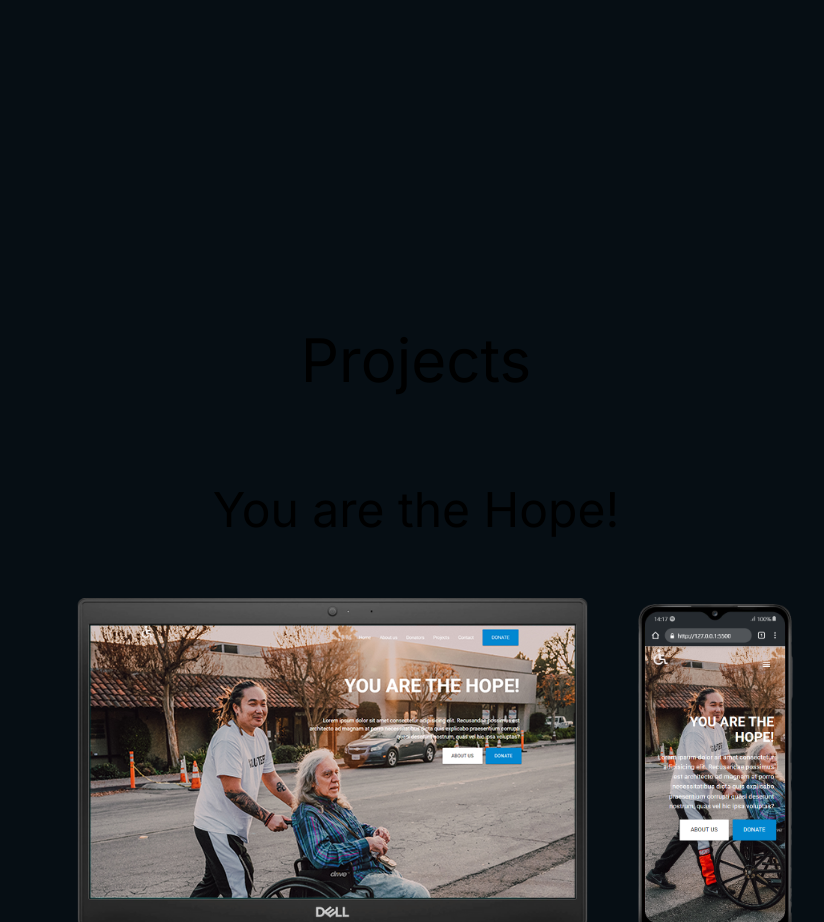
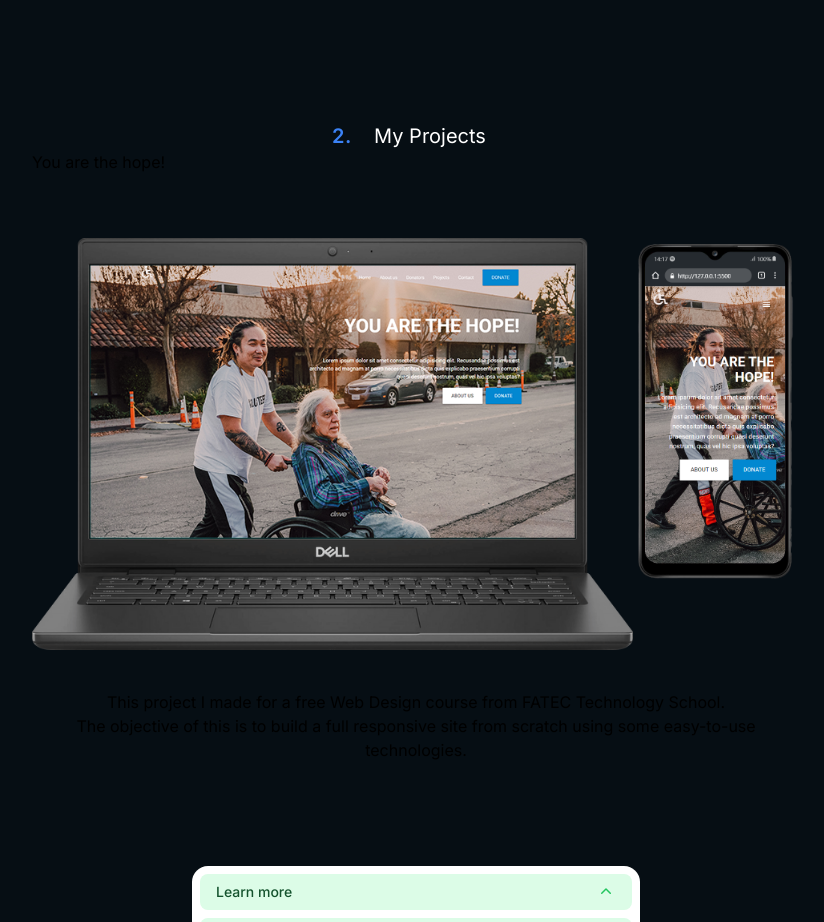
Before and after one commit to leovizeu/portfolio-vizeu, a Next.js app: page / in a window 1280 px wide. Shown: the part 1980-2902 px from the top of the page, without its empty margins (224-1048 px from the left). Built offline with nearby package versions, Linux system fonts and the light colour scheme.

Commit message:
trying new things

```diff
--- a/src/app/Components/Header.tsx
+++ b/src/app/Components/Header.tsx
@@ -16,7 +16,7 @@ function MyHeader() {
   let Links =[
     {list: '0',name: 'About', href: '#about'},
     {list: '1',name: 'Experience', href: '#experience'},
-    {list: '2',name: 'Projects', href: '#projects'},
+    {list: '2',name: 'Projects', href: '/Projs'},
     {list: '3',name: 'Contact', href: '#contact'},
   ]
     return (
--- a/src/app/Components/Projects.tsx
+++ b/src/app/Components/Projects.tsx
@@ -11,13 +11,19 @@ function Projects() {
 
   return (
     <div id='projects'>
-      <div className='text-center mt-28'>
-        <h2 className='text-black text-6xl font-normal py-24'>
-          Projects
-        </h2>
-        <h3 className='text-black text-5xl font-normal'>
-          You are the Hope!
-        </h3>
+      <h1 className="flex justify-center pl-7 text-white text-xl">
+        <div className="flex absolute pr-44 uppercase tracking-wide text-xl text-blue-500 font-semibold">
+          2.
+        </div>
+          My Projects
+      </h1>
+
+      <div className='flex justify-between'>
+        <ul>
+          <li>You are the hope!</li>
+          <li></li>
+          <li></li>
+        </ul>
       </div>
 
       <div className='flex justify-center mt-16'>
--- /dev/null
+++ b/src/app/Projs/Page.tsx
@@ -0,0 +1,15 @@
+import React from 'react'
+
+const Projs = () => {
+  return (
+    <div className='flex justify-between'>
+        <ul>
+          <li>Car renting</li>
+          <li>You are the hope!</li>
+          <li></li>
+        </ul>
+      </div>
+  )
+}
+
+export default Projs
```
